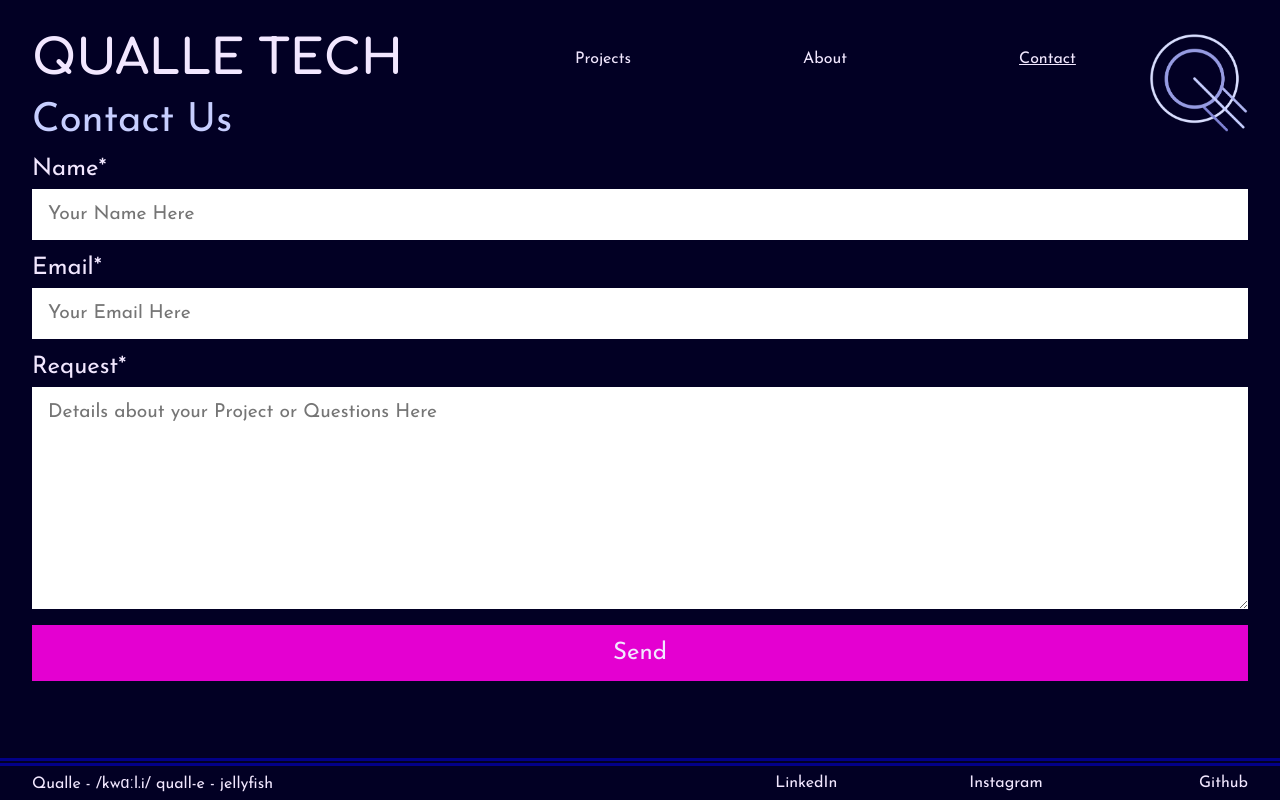
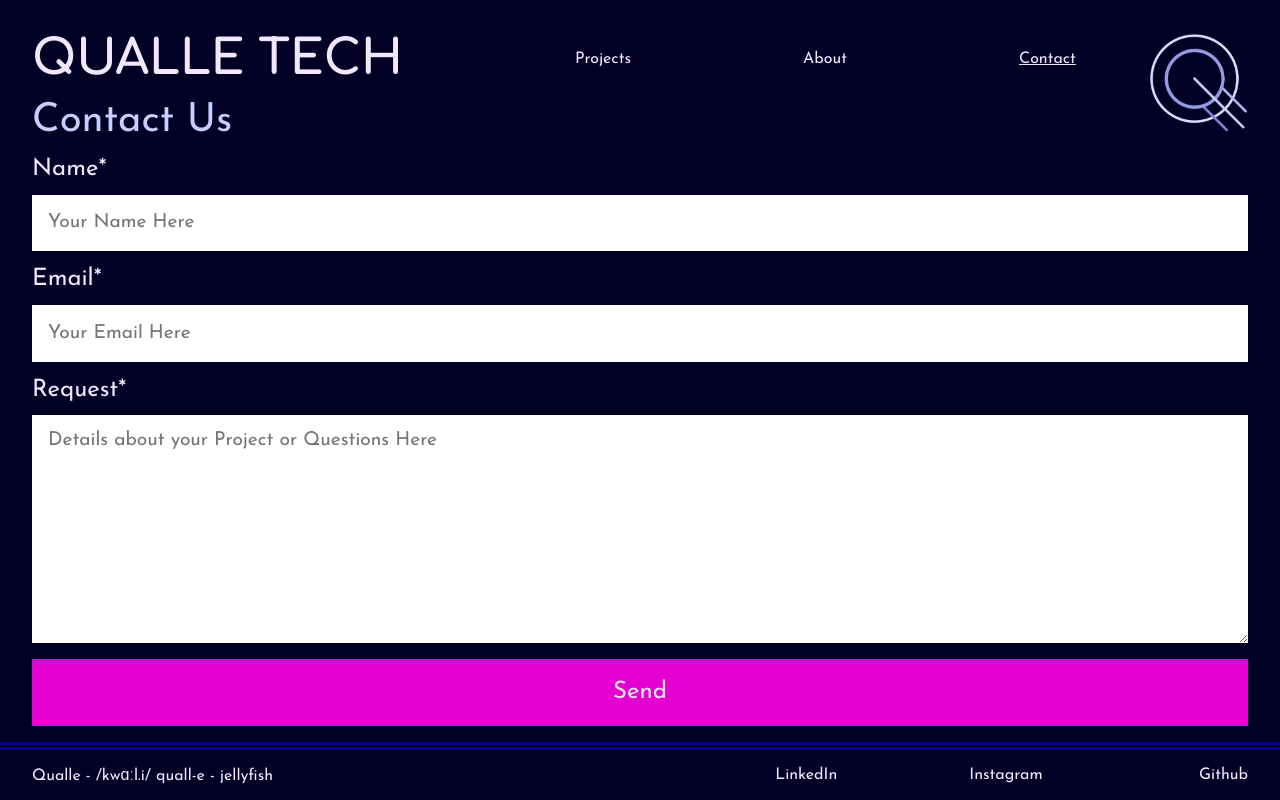
Before and after one commit to qualletech/2024, a Next.js app: page /contact in a window 1280 px wide. Built offline with nearby package versions, Linux system fonts and the light colour scheme.

Commit message:
Fix overflow

```diff
--- a/app/about/page.tsx
+++ b/app/about/page.tsx
@@ -79,6 +79,7 @@ const Container = styled.div`
   grid-gap: 3rem;
   align-items: start;
   padding: 3rem 0;
+  overflow: auto;
 `
 
 const About = styled.div`
--- a/app/contact/page.tsx
+++ b/app/contact/page.tsx
@@ -95,11 +95,13 @@ const Container = styled.div`
   display: grid;
   grid-gap: 1rem;
   grid-template-rows: auto 1fr;
+  overflow: auto;
 `
 
 const Form = styled.div`
   display: grid;
   grid-gap: 1rem;
+  overflow: auto;
 `
 
 const Label = styled.label`
--- a/app/layouts/subpages.tsx
+++ b/app/layouts/subpages.tsx
@@ -85,8 +85,8 @@ const removeAnimation = keyframes`
 
 const Logo = styled.div`
   position: absolute;
-  top: 0;
-  right: 0;
+  top: 2rem;
+  right: 2rem;
 `
 
 const Row = styled.div`
@@ -96,13 +96,13 @@ const Row = styled.div`
 `
 
 const Container = styled.div`
-  height: 100vh;
-  width: 100vw;
+  height: 100dvh;
+  width: 100dvw;
   background: ${theme.colors.backgroundDark};
   display: grid;
-  padding: 2rem;
   grid-gap: 1rem;
   grid-template-rows: 1fr auto;
+  overflow: none;
 `
 
 const EaseInTransition = styled.div<{ $isAnimating: boolean; $color: string }>`
@@ -127,13 +127,12 @@ const Socials = styled.div`
 
 const Footer = styled.div`
   border-top: 0.5rem double ${theme.colors.neutralDark};
-  padding: 0.5rem 2rem;
+  padding: 1rem 2rem;
   align-items: center;
   justify-content: center;
   grid-template-columns: 1fr 1fr;
   display: grid;
   grid-gap: 1rem;
-  position: fixed;
   width: 100vw;
   bottom: 0;
   left: 0;
@@ -150,5 +149,7 @@ const Main = styled.main`
   display: grid;
   grid-template-rows: auto 1fr;
   grid-gap: 1rem;
-  height: 90%;
+  height: 100%;
+  padding: 2rem 2rem 0rem 2rem;
+  overflow: auto;
 `
--- a/app/projects/page.tsx
+++ b/app/projects/page.tsx
@@ -17,6 +17,7 @@ const Container = styled.div`
   display: grid;
   grid-template-rows: auto 1fr;
   grid-gap: 1rem;
+  overflow: auto;
 `
 
 const Columns = styled.div`
@@ -24,4 +25,5 @@ const Columns = styled.div`
   grid-template-columns: 1fr 1fr 1fr 1fr;
   align-content: start;
   grid-gap: 1rem;
+  overflow: auto;
 `
--- a/app/projects/symptom-food-tracker/page.tsx
+++ b/app/projects/symptom-food-tracker/page.tsx
@@ -30,6 +30,7 @@ const Container = styled.div`
   display: grid;
   grid-gap: 1rem;
   align-content: start;
+  overflow: auto;
 `
 
 const DeployInfo = styled.p`
@@ -41,6 +42,7 @@ const DeployInfo = styled.p`
 const TextParagraph = styled.div`
   display: grid;
   grid-gap: 0.9rem;
+  overflow: auto;
 `
 
 const Text = styled.p`
```
